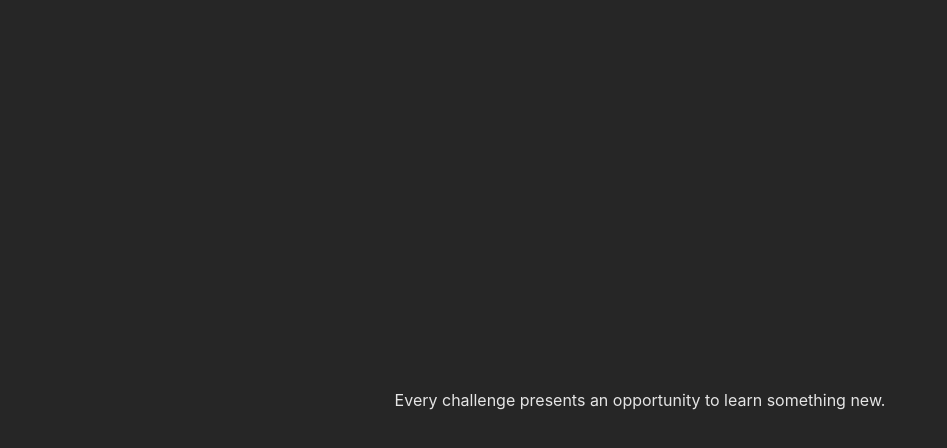
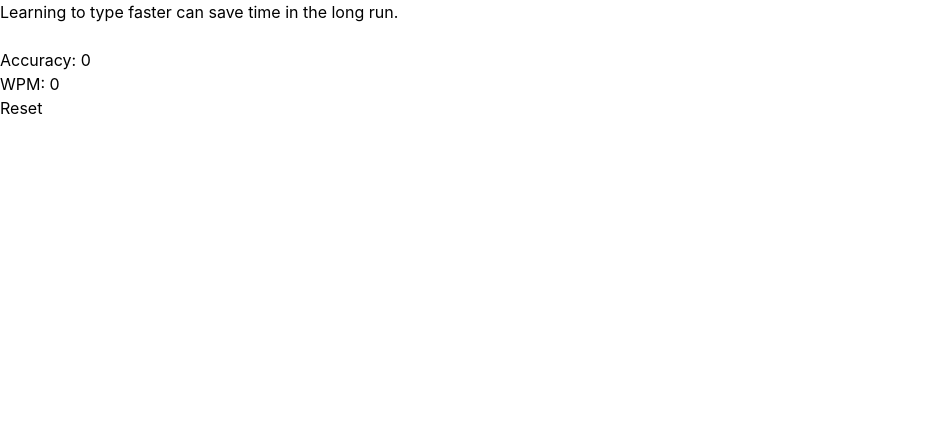
Before and after one commit to SyedTanzim/donkey-typing, a React (Vite) app: page / in a window 1280 px wide. Shown: the top 448 px of the page, without its empty margins (0-947 px from the left). Built offline with nearby package versions, Linux system fonts and the light colour scheme.

Commit message:
feat: add TextDisplay component with per-character color highlighting

```diff
--- a/src/App.jsx
+++ b/src/App.jsx
@@ -1,18 +1,18 @@
 import { useState } from 'react'
-import { getRandomText } from './utils/words'
-import {calculateAccuracy, calculateWPM} from './utils/typingStats'
+import { useTypingTest } from './hooks/useTypingTest';
+
 function App() {
-  const [practiceText, setPracticeText] = useState(getRandomText());
-  const [input, setInput] = useState('');
+  const { practiceText, typedText, handleInput, reset, accuracy, wpm } = useTypingTest();
 
   return (
     <>
-      <main className='h-screen w-full flex justify-center items-center p-8 bg-neutral-800 text-neutral-200'>
-        {practiceText}
-      </main>
+      <p>{practiceText}</p>
+      <input value={typedText} onChange={ (e) => handleInput(e.target.value)} />
+      <p>Accuracy: {accuracy}</p>
+      <p>WPM: {wpm}</p>
+      <button onClick={reset}>Reset</button>
     </>
   )
 }
 
-calculateAccuracy('hello', 'helllooo');
 export default App
--- /dev/null
+++ b/src/components/TextDisplay.jsx
@@ -0,0 +1,30 @@
+import React from 'react'
+
+const TextDisplay = ({ practiceText, typedText }) => {
+
+    const characters = practiceText.split('');
+
+    const characterElements = characters.map((char, i) => {
+        let className;
+
+        if (i < typedText.length) {
+            if (typedText[i] == practiceText[i]) {
+                className = 'text-green-600'
+            }
+            else {
+                className = 'text-red-600';
+            }
+        } else {
+            className = 'text-gray-600'
+        }
+
+        return <span key={i} className={className}>{char}</span>
+    })
+
+    return (
+        <p>{characterElements}</p>
+    )
+
+}
+
+export default TextDisplay
--- a/src/hooks/useTypingTest.js
+++ b/src/hooks/useTypingTest.js
@@ -3,7 +3,7 @@ import { calculateAccuracy, calculateWPM } from '../utils/typingStats';
 import { getRandomText } from '../utils/words';
 
 
-function useTypingTest() {
+export function useTypingTest() {
 
     const [practiceText, setPracticeText] = useState(getRandomText());
     const [typedText, setTypedText] = useState('');
```
